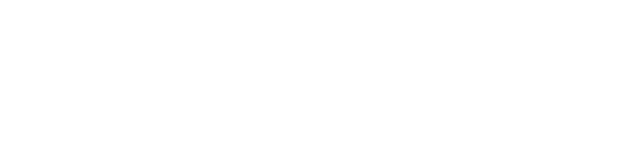
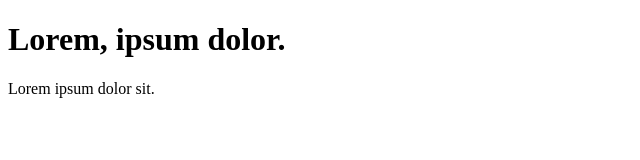
Before and after one commit to AleksaJotanovic/learning, a plain HTML site: page index.html in a window 1280 px wide. Shown: the whole page, without its empty margins (0-640 px from the left). Drawn offline with Linux system fonts and the light colour scheme.

Commit message:
Update index.html

```diff
--- a/index.html
+++ b/index.html
@@ -4,6 +4,7 @@
     <title>Document</title>
 </head>
 <body>
-
+    <h1>Lorem, ipsum dolor.</h1>
+    <p>Lorem ipsum dolor sit.</p>
 </body>
 </html>
```
